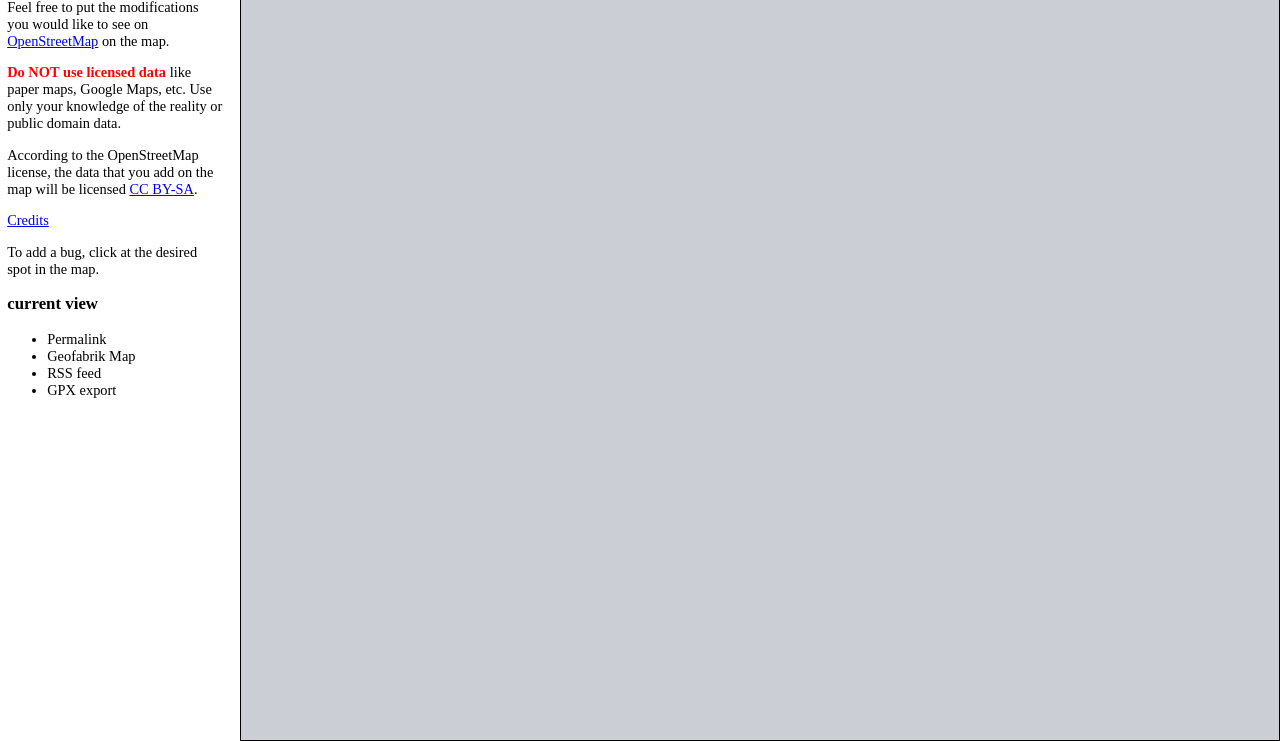
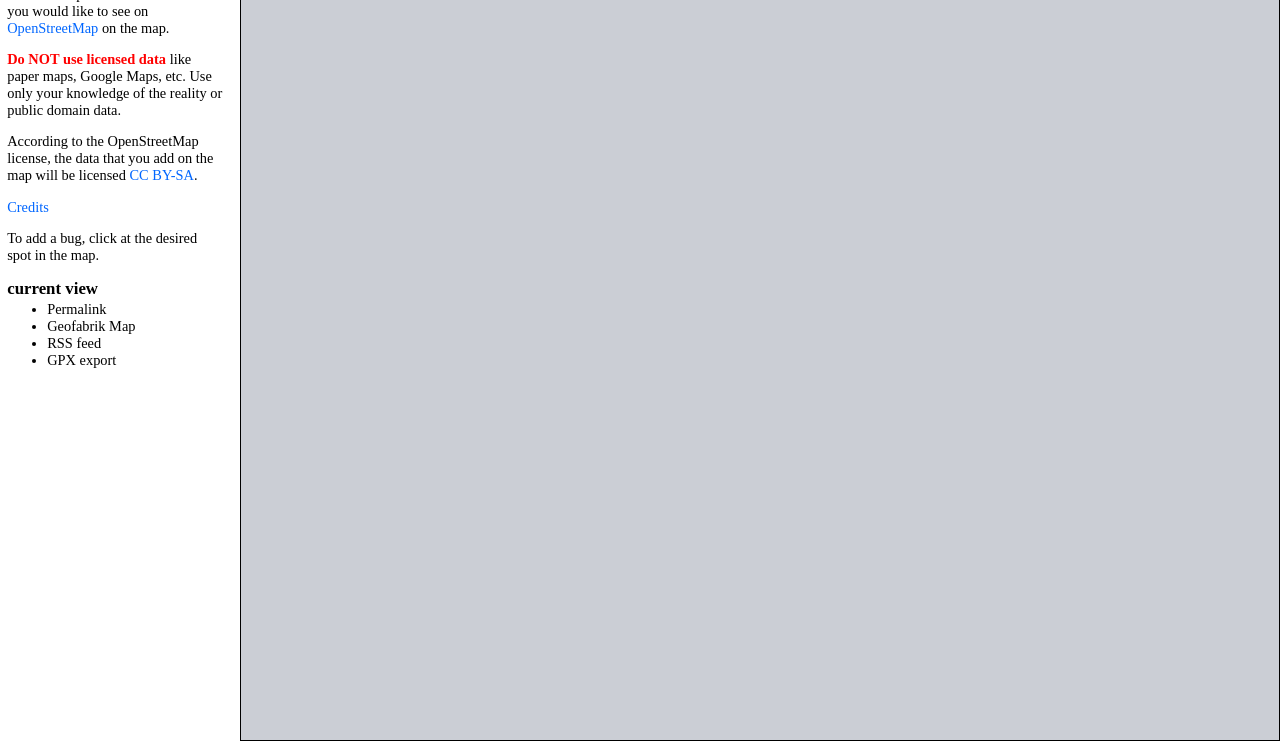
Before and after one commit to emka/openstreetbugs, a plain HTML site: page index.html in a window 1280 px wide. Shown: the part 59-800 px from the top of the page. Drawn offline with Linux system fonts and the light colour scheme; a script that the page names is missing.

Commit message:
link styling, header margin

```diff
--- a/client/map.css
+++ b/client/map.css
@@ -1,4 +1,5 @@
 body { background-color: #fff; color: black; }
+
 #left {
 	position: absolute;
 	top: 0; right: 0; bottom: 0; left: 0;
@@ -7,8 +8,18 @@ body { background-color: #fff; color: black; }
 	max-width: 15em;
 	font-size: 0.9em;
 }
+
 h1 { font-size: 1.4em; }
+h1, h3 { margin: 0; padding: 0; }
+
 .warn { color: #ff0000; font-weight: bold; }
+
+a:link, a:visited { color: #06f; text-decoration: none; }
+a:hover { color: #f60; }
+
+
+#linkbox { margin: .2em 0 .2em; }
+
 #map {
 	position: absolute;
 	top: 0; right: 0; bottom: 0; left: 15em;
```
